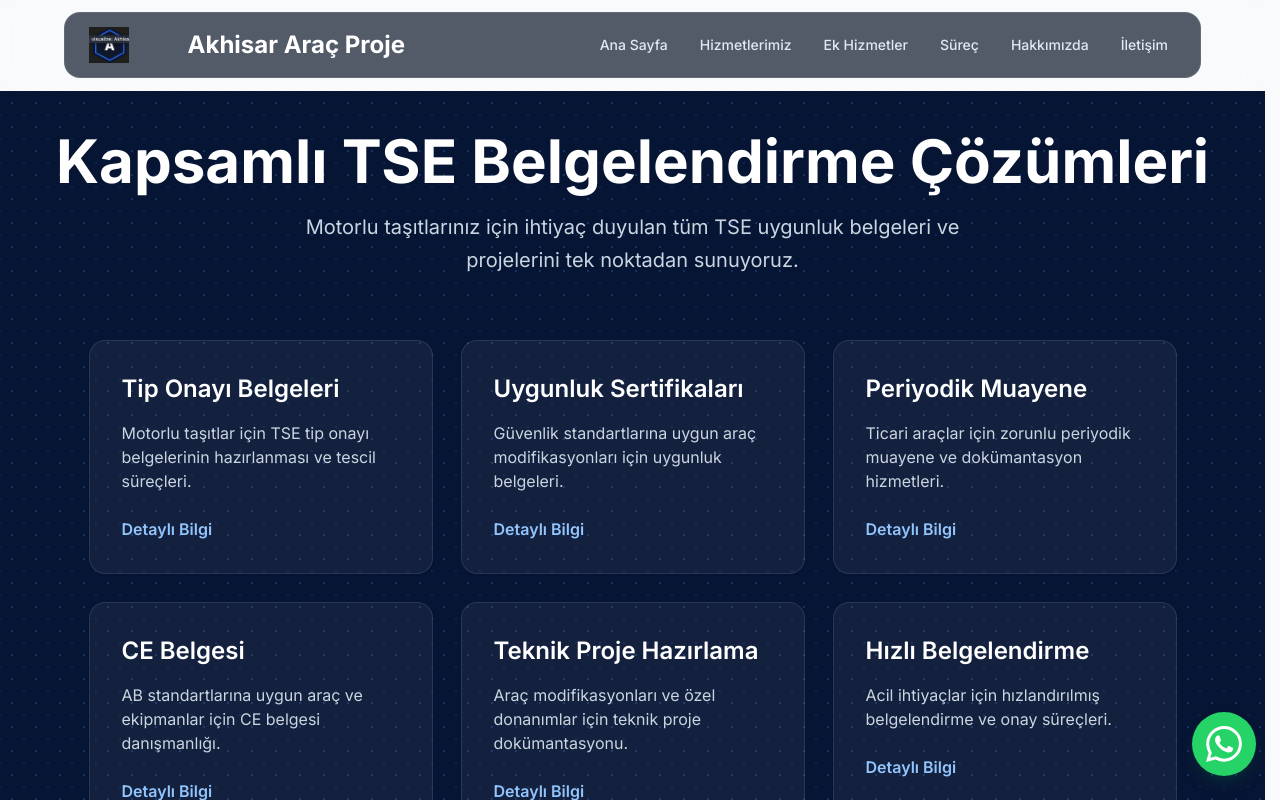
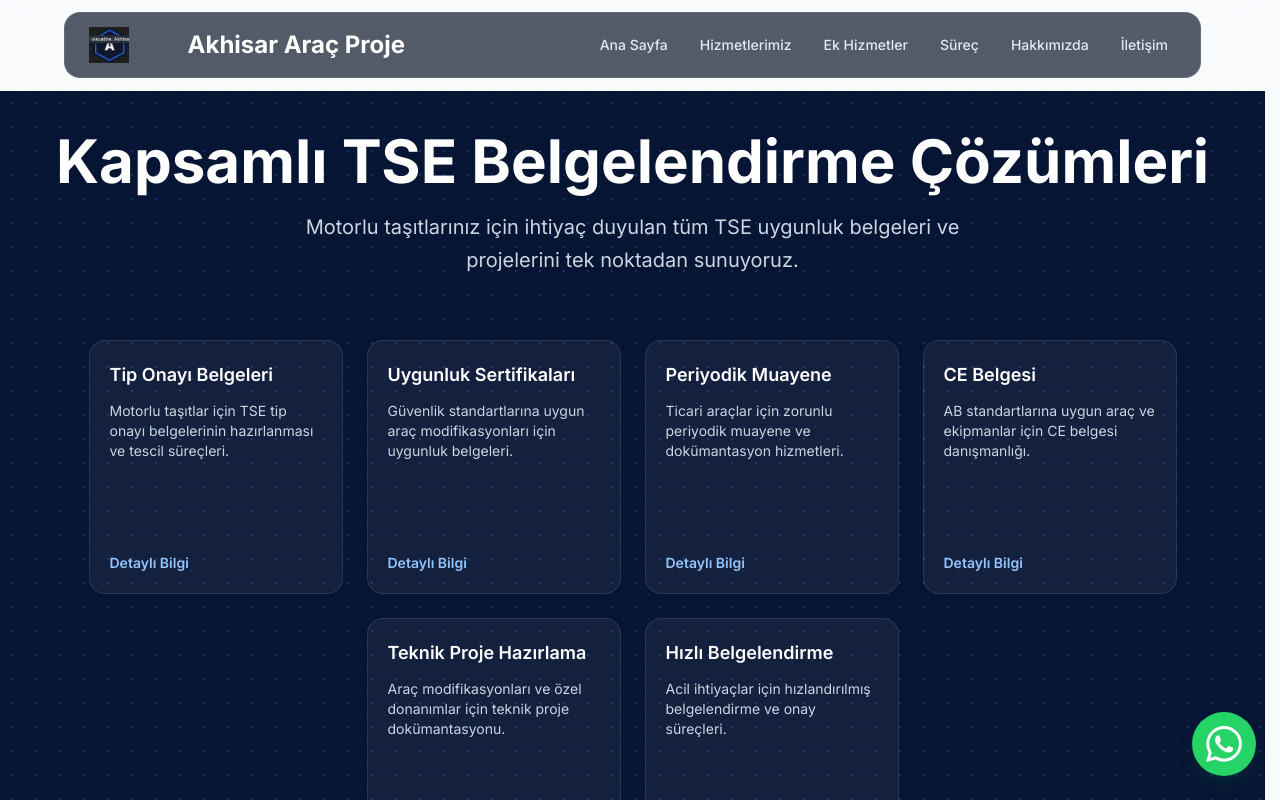
Before and after one commit to dev-alibayram/akhisar-arac-proje, a Next.js app: page /1/hizmetler in a window 1280 px wide. Shown: the top 800 px of the page. Built offline with nearby package versions, Linux system fonts and the light colour scheme.

Commit message:
style(hizmetler): square cards and 4-column desktop grid
Use lg:grid-cols-4 with aspect-square cards; center last two items on second row; flex column with scrollable description.

```diff
--- a/src/app/[locale]/hizmetler/page.tsx
+++ b/src/app/[locale]/hizmetler/page.tsx
@@ -17,17 +17,26 @@
             </p>
           </div>
 
-          <div className="mt-12 grid w-full gap-5 sm:grid-cols-2 lg:mt-16 lg:grid-cols-3 lg:gap-7">
-            {services.map((service) => (
+          <div className="mt-12 grid w-full grid-cols-1 gap-5 sm:grid-cols-2 lg:mt-16 lg:grid-cols-4 lg:gap-6">
+            {services.map((service, index) => (
               <article
                 key={service.title}
-                className="rounded-2xl border border-white/10 bg-white/5 p-6 shadow-sm transition hover:-translate-y-1 hover:shadow-lg lg:p-8"
+                className={[
+                  "flex min-h-0 flex-col rounded-2xl border border-white/10 bg-white/5 p-4 shadow-sm transition hover:-translate-y-1 hover:shadow-lg sm:p-5",
+                  "lg:aspect-square lg:p-5",
+                  index === 4 ? "lg:col-start-2 lg:row-start-2" : "",
+                  index === 5 ? "lg:col-start-3 lg:row-start-2" : "",
+                ].join(" ")}
               >
-                <h2 className="text-xl font-semibold text-white lg:text-2xl">{service.title}</h2>
-                <p className="mt-3 text-sm text-slate-300 lg:mt-4 lg:text-base">{service.description}</p>
+                <h2 className="line-clamp-2 shrink-0 text-lg font-semibold text-white sm:text-xl lg:text-lg">
+                  {service.title}
+                </h2>
+                <p className="mt-2 min-h-0 flex-1 overflow-y-auto text-xs leading-snug text-slate-300 sm:text-sm lg:mt-3 lg:text-sm">
+                  {service.description}
+                </p>
                 <a
                   href="mailto:info@example.com?subject=Hizmet%20hakkında%20bilgi"
-                  className="mt-5 inline-block text-sm font-semibold text-blue-300 lg:mt-6 lg:text-base"
+                  className="mt-3 shrink-0 text-sm font-semibold text-blue-300 lg:mt-auto lg:text-sm"
                 >
                   Detaylı Bilgi
                 </a>
```
